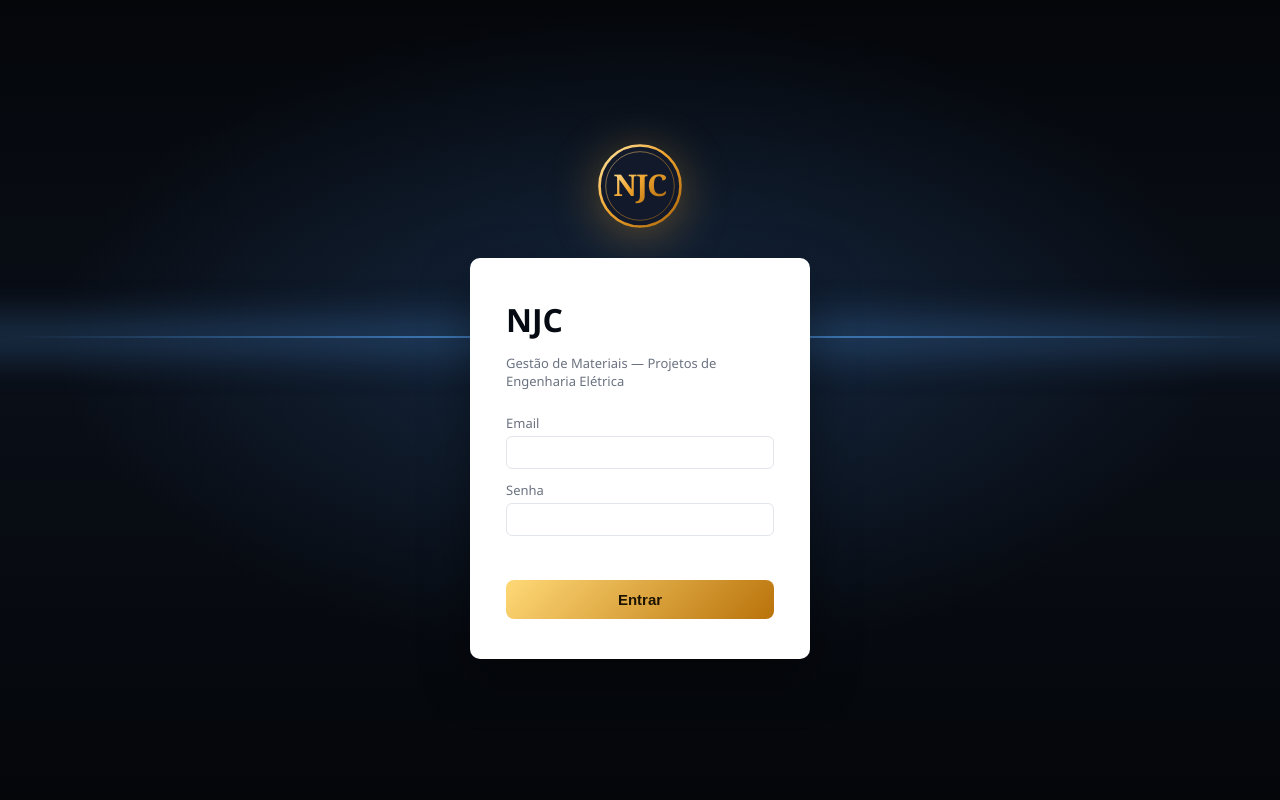
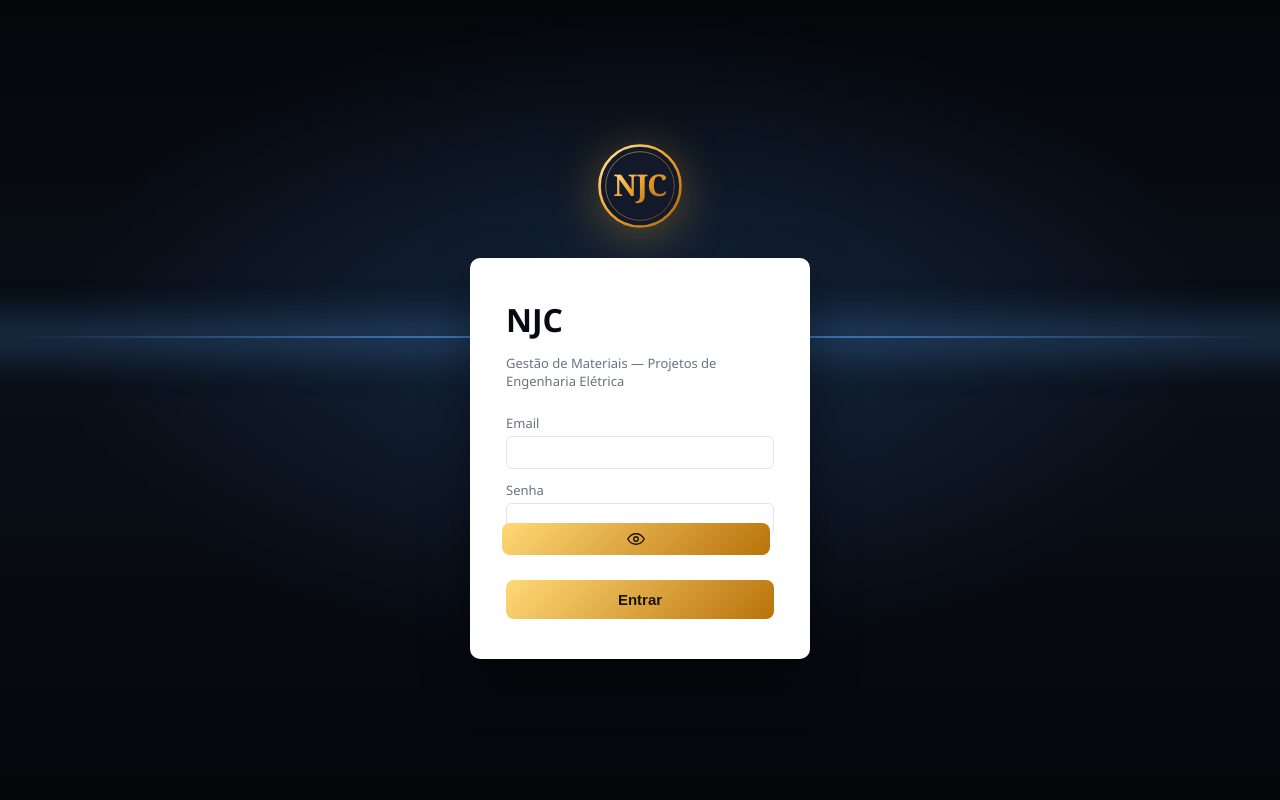
Before and after one commit to vandersonls/JNC-VAND, a Flask app: page / in a window 1280 px wide. Run offline with Flask 3, Linux system fonts and the light colour scheme.

Commit message:
Adiciona toggle de mostrar/ocultar senha no login
Icone de olho dentro do campo de senha (estilo padrao da industria).
Clicar alterna entre password/text e troca o icone (aberto/fechado).

Co-Authored-By: Claude Sonnet 5 <noreply@anthropic.com>

```diff
--- a/static/css/style.css
+++ b/static/css/style.css
@@ -64,6 +64,17 @@ body {
   width: 100%; padding: 10px 12px; border: 1px solid var(--borda); border-radius: 8px; font-size: 14px;
 }
 .card-login input:focus { outline: none; border-color: var(--dourado); box-shadow: 0 0 0 3px rgba(240,165,48,0.18); }
+
+.campo-senha { position: relative; }
+.campo-senha input { padding-right: 40px; }
+.toggle-senha {
+  position: absolute; right: 4px; top: 50%; transform: translateY(-50%);
+  width: 32px; height: 32px; border: none; background: none; padding: 0;
+  display: flex; align-items: center; justify-content: center; cursor: pointer;
+  color: var(--cinza); border-radius: 6px; transition: color .15s, background .15s;
+}
+.toggle-senha:hover { color: var(--navy-escuro); background: rgba(0,0,0,0.05); }
+.toggle-senha .oculto { display: none; }
 .card-login button {
   margin-top: 20px; width: 100%; padding: 11px; border: none; border-radius: 8px;
   background: linear-gradient(135deg, var(--dourado-claro), var(--dourado-escuro));
--- a/static/js/app.js
+++ b/static/js/app.js
@@ -63,6 +63,16 @@ async function verificarSessao() {
     document.getElementById("app").classList.add("oculto");
   }
 }
+
+document.getElementById("toggle-login-senha").addEventListener("click", () => {
+  const input = document.getElementById("login-senha");
+  const btn = document.getElementById("toggle-login-senha");
+  const mostrando = input.type === "text";
+  input.type = mostrando ? "password" : "text";
+  btn.querySelector(".olho-aberto").classList.toggle("oculto", !mostrando);
+  btn.querySelector(".olho-fechado").classList.toggle("oculto", mostrando);
+  btn.setAttribute("aria-label", mostrando ? "Mostrar senha" : "Ocultar senha");
+});
 
 document.getElementById("form-login").addEventListener("submit", async (e) => {
   e.preventDefault();
--- a/templates/index.html
+++ b/templates/index.html
@@ -35,7 +35,18 @@
     <label>Email</label>
     <input type="email" id="login-email" required autocomplete="username">
     <label>Senha</label>
-    <input type="password" id="login-senha" required autocomplete="current-password">
+    <div class="campo-senha">
+      <input type="password" id="login-senha" required autocomplete="current-password">
+      <button type="button" class="toggle-senha" id="toggle-login-senha" aria-label="Mostrar senha" tabindex="-1">
+        <svg viewBox="0 0 24 24" width="18" height="18" fill="none" stroke="currentColor" stroke-width="1.8" stroke-linecap="round" stroke-linejoin="round">
+          <g class="olho-aberto">
+            <path d="M1 12s4-7 11-7 11 7 11 7-4 7-11 7-11-7-11-7Z"/>
+            <circle cx="12" cy="12" r="3"/>
+          </g>
+          <path class="olho-fechado oculto" d="M3 3l18 18M10.6 10.6a3 3 0 0 0 4.2 4.2M7.4 7.3C4.7 8.9 3 12 3 12s4 7 11 7c1.6 0 3-.4 4.2-1M17.4 17.4C19.9 15.8 21 12 21 12s-1.3-2.3-3.5-4.2"/>
+        </svg>
+      </button>
+    </div>
     <div id="login-erro" class="erro"></div>
     <button type="submit">Entrar</button>
   </form>
```
